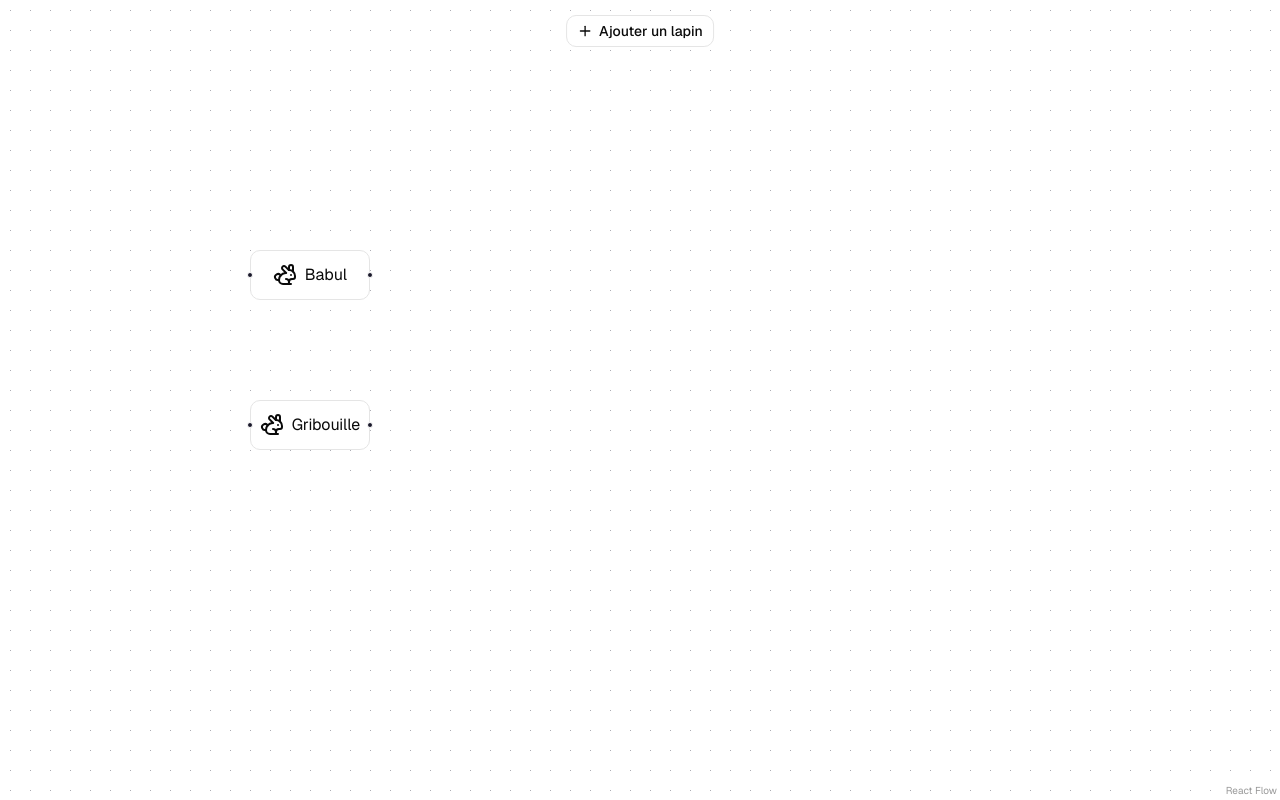
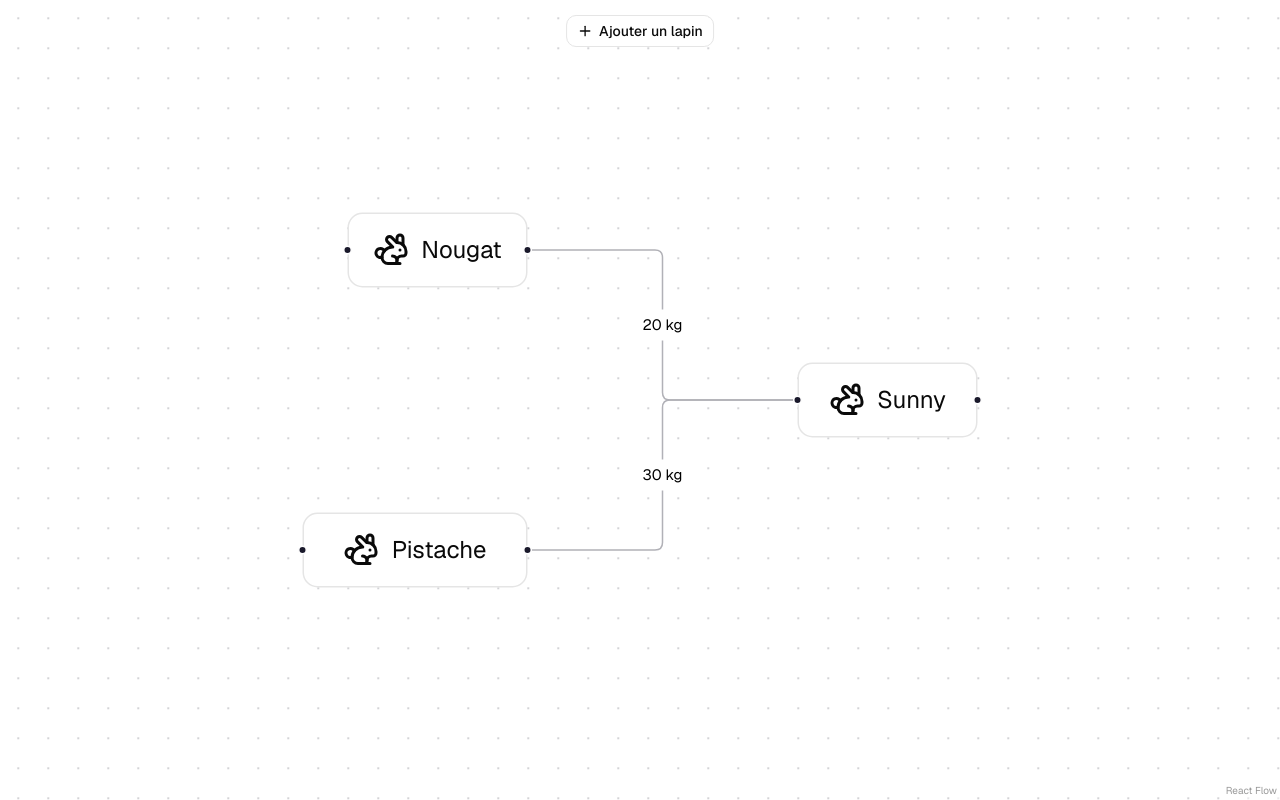
Before and after one commit to GurvannB/bbl-reactflow, a Next.js app: page / in a window 1280 px wide. Built offline with nearby package versions, Linux system fonts and the light colour scheme.

Commit message:
:sparkles: added quantity and fitview

```diff
--- a/src/app/page.tsx
+++ b/src/app/page.tsx
@@ -16,7 +16,7 @@ import {
 import '@xyflow/react/dist/style.css';
 import {useCallback, useState} from "react";
 import AddBunnyDialog from "@/components/dialogs/add-bunny.dialog";
-import {BunnyData} from "@/lib/types";
+import {BunnyData, EdgeData} from "@/lib/types";
 import BunnyNode from "@/components/bunny-node";
 import {Button} from "@/components/ui/button";
 
@@ -30,19 +30,46 @@ const initialNodes: Node<BunnyData>[] = [
         id: '1',
         type: 'bunny',
         ...defaultDimensions,
-        data: {name: 'Babul', job: ''},
-        position: {x: 250, y: 250},
+        data: {name: 'Nougat', job: 'Cacaoculteur'},
+        position: {x: 250, y: 200},
     },
     {
         id: '2',
         type: 'bunny',
+        width: 150,
+        height: defaultDimensions.height,
+        data: {name: 'Pistache', job: 'Cacaoculteur'},
+        position: {x: 220, y: 400},
+    },
+    {
+        id: '3',
+        type: 'bunny',
         ...defaultDimensions,
-        data: {name: 'Gribouille', job: ''},
-        position: {x: 250, y: 400},
+        data: {name: 'Sunny', job: 'Stockage'},
+        position: {x: 550, y: 300},
     },
 ];
 
-const initialEdges: Edge[] = [];
+const initialEdges: Edge<EdgeData>[] = [
+    {
+        id: 'e1-3',
+        source: '1',
+        target: '3',
+        label: '20 kg',
+        data: {
+            quantity: 20,
+        }
+    },
+    {
+        id: 'e2-3',
+        source: '2',
+        target: '3',
+        label: '30 kg',
+        data: {
+            quantity: 30,
+        }
+    }
+];
 
 const nodeTypes: NodeTypes = {
     'bunny': BunnyNode,
@@ -105,6 +132,10 @@ function Flow() {
                 }}
                 onPaneClick={handlePaneClick}
                 selectNodesOnDrag={false}
+                fitView
+                fitViewOptions={{
+                    maxZoom: 1.5,
+                }}
             >
                 <Background/>
                 <Panel position="top-center">
--- a/src/components/bunny-node.tsx
+++ b/src/components/bunny-node.tsx
@@ -9,7 +9,7 @@ export default function BunnyNode({data, selected, width, height}: NodeProps<Nod
         <NodeToolbar position={Position.Bottom}>
             <p className="text-xs">{width}x{height}</p>
         </NodeToolbar>
-        <Handle type="source" position={Position.Left}/>
-        <Handle type="target" position={Position.Right}/>
+        <Handle type="target" position={Position.Left}/>
+        <Handle type="source" position={Position.Right}/>
     </div>
 }
--- a/src/lib/types.ts
+++ b/src/lib/types.ts
@@ -2,3 +2,7 @@ export type BunnyData = {
     name: string,
     job: string,
 }
+
+export type EdgeData = {
+    quantity: number,
+}
```
